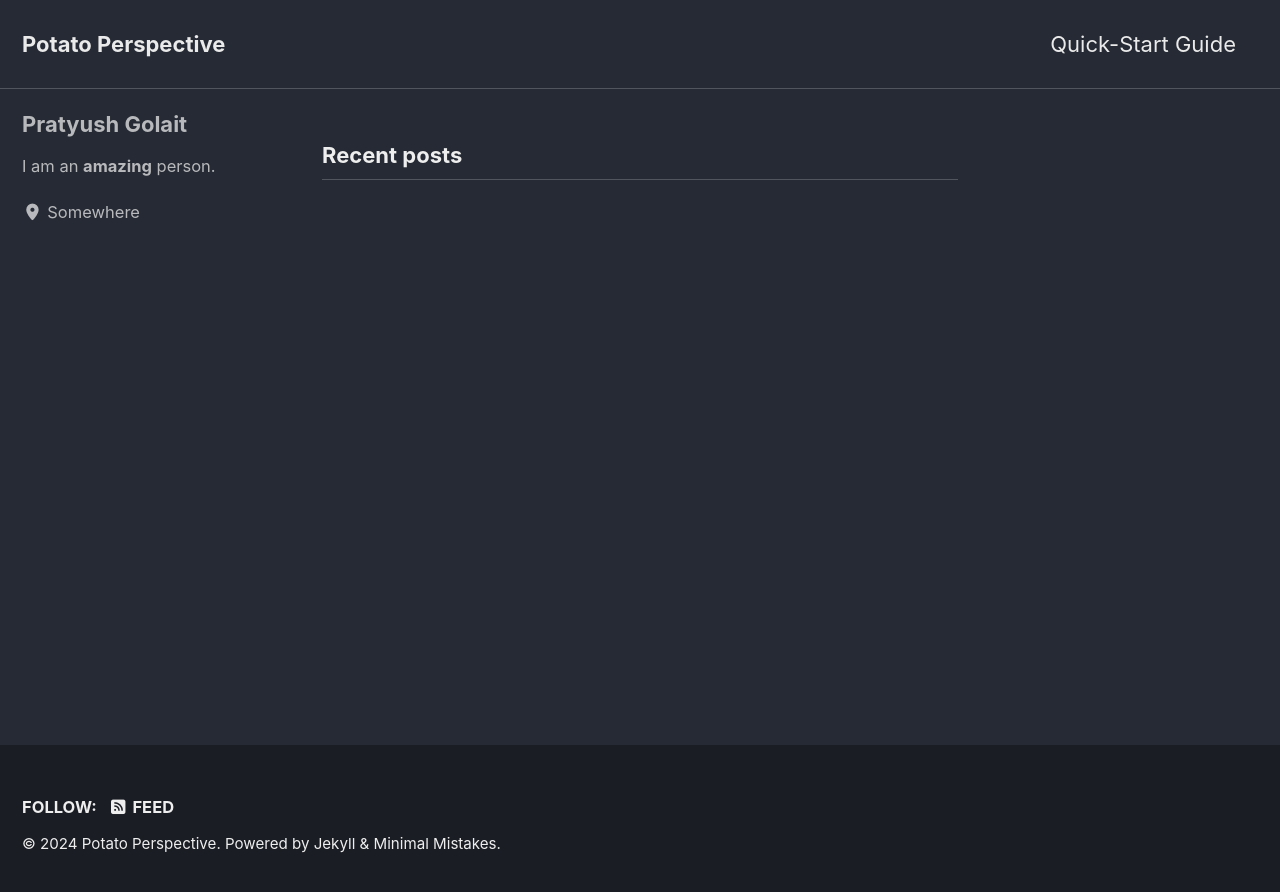
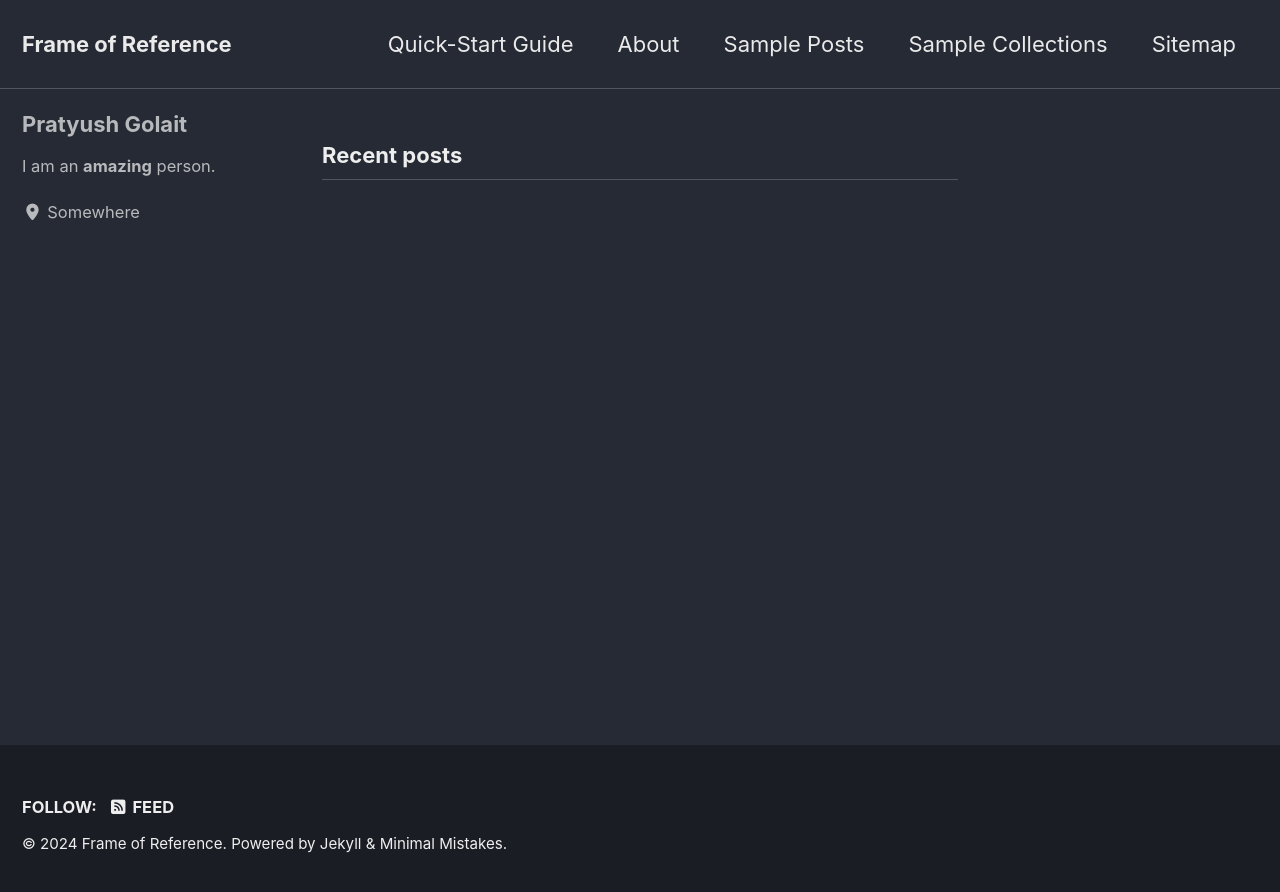
Before and after one commit to pmgolait/frame-of-reference, a Jekyll site: the page built from index.html, in a window 1280 px wide. Shown: the top 892 px of the page. Built offline with Jekyll 4.4.1, drawn with Linux system fonts in a browser that asks for light colours; cached includes are drawn as plain includes; the list of posts is cut into pages by our own code.

Commit message:
update name and stuff

```diff
--- a/_config.yml
+++ b/_config.yml
@@ -17,13 +17,13 @@ minimal_mistakes_skin    : "dark" # "air", "aqua", "contrast", "dark", "dirt", "
 # Site Settings
 locale                   : "en-US"
 rtl                      : # true, false (default) # turns direction of the page into right to left for RTL languages
-title                    : "Potato Perspective"
-title_separator          : "-"
+title                    : "Frame of Reference"
+title_separator          :
 subtitle                 : # site tagline that appears below site title in masthead
 name                     : "Pratyush Golait"
 description              : "A simple movie blog"
 url                      : "https://pmgolait.github.io"
-baseurl                  : "/potato-perspective"
+baseurl                  : "/frame-of-reference"
 repository               : # GitHub username/repo-name e.g. "mmistakes/minimal-mistakes"
 teaser                   : "/assets/header.jpg"
 logo                     :
```
Also changed, not shown: Gemfile (+9 -1 lines), _data/navigation.yml (+8 -8 lines), Gemfile.lock (added), 15 other files.
